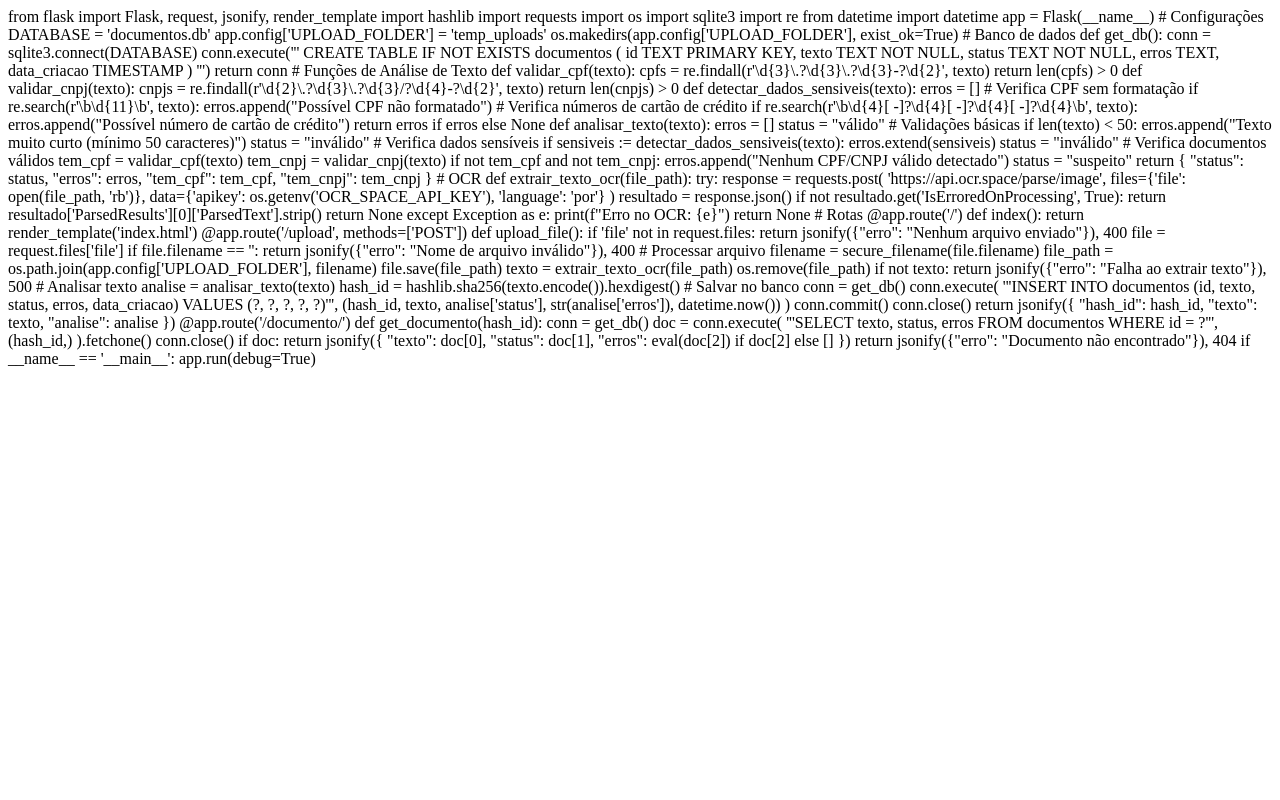
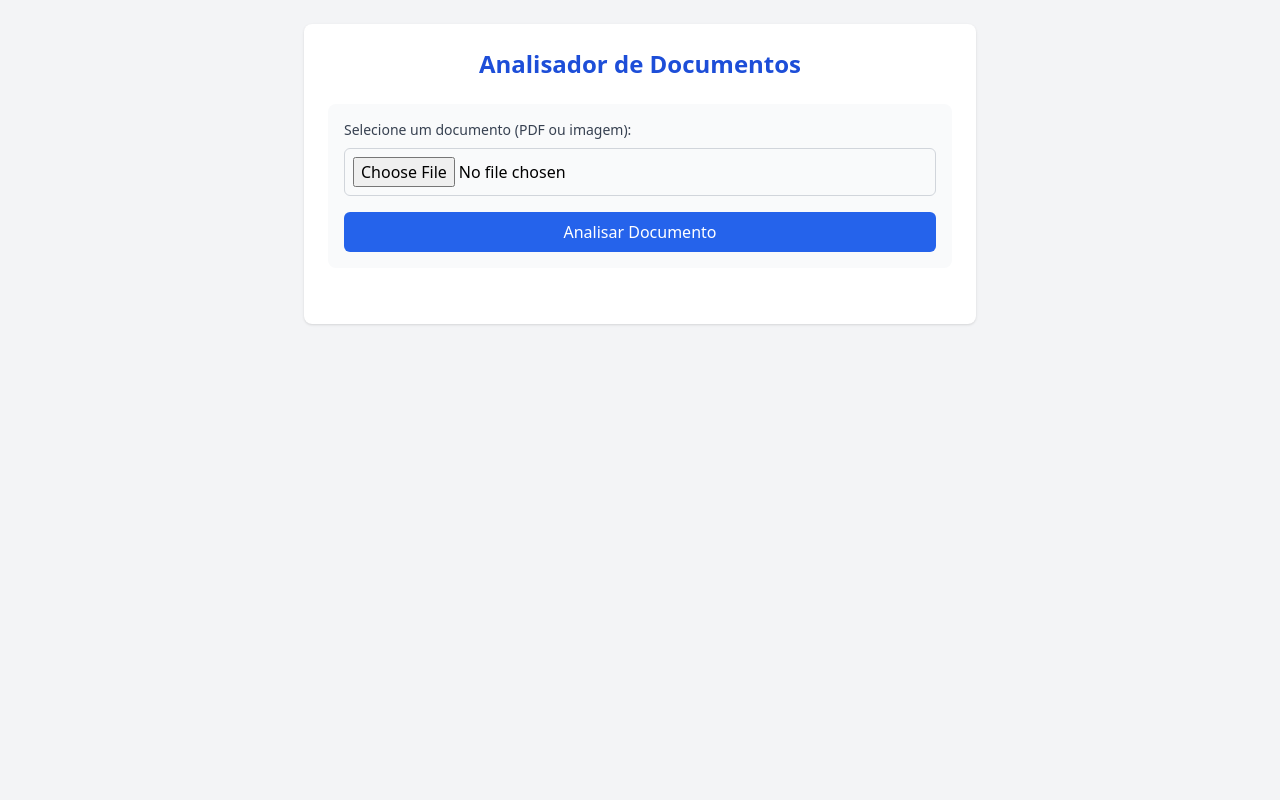
Before and after one commit to YagoEron31/Verificador_documentos, a Flask app: page / in a window 1280 px wide. Run offline with Flask 3, Linux system fonts and the light colour scheme; some libraries are stand-ins or nearby versions.

Commit message:
Update index.html

```diff
--- a/templates/index.html
+++ b/templates/index.html
@@ -1,160 +1,123 @@
-from flask import Flask, request, jsonify, render_template
-import hashlib
-import requests
-import os
-import sqlite3
-import re
-from datetime import datetime
+<!DOCTYPE html>
+<html lang="pt-br">
+<head>
+    <meta charset="UTF-8">
+    <title>Analisador de Documentos</title>
+    <script src="https://cdn.tailwindcss.com"></script>
+</head>
+<body class="bg-gray-100 p-6">
+    <div class="max-w-2xl mx-auto bg-white p-6 rounded-lg shadow">
+        <h1 class="text-2xl font-bold mb-6 text-center text-blue-700">
+            Analisador de Documentos
+        </h1>
 
-app = Flask(__name__)
+        <form id="uploadForm" class="mb-8 p-4 bg-gray-50 rounded-lg">
+            <div class="mb-4">
+                <label class="block text-sm font-medium text-gray-700 mb-2">
+                    Selecione um documento (PDF ou imagem):
+                </label>
+                <input
+                    type="file"
+                    name="file"
+                    accept="application/pdf,image/*"
+                    class="block w-full border border-gray-300 rounded-md p-2"
+                    required
+                >
+            </div>
+            <button
+                type="submit"
+                class="w-full bg-blue-600 hover:bg-blue-700 text-white font-medium py-2 px-4 rounded-md transition"
+            >
+                Analisar Documento
+            </button>
+        </form>
 
-# Configurações
-DATABASE = 'documentos.db'
-app.config['UPLOAD_FOLDER'] = 'temp_uploads'
-os.makedirs(app.config['UPLOAD_FOLDER'], exist_ok=True)
+        <div id="resultado" class="hidden p-6 border rounded-lg">
+            <div class="flex justify-between items-start mb-4">
+                <h2 class="text-xl font-semibold">
+                    Resultado da Análise
+                </h2>
+                <span id="statusBadge" class="px-3 py-1 rounded-full text-sm font-medium"></span>
+            </div>
 
-# Banco de dados
-def get_db():
-    conn = sqlite3.connect(DATABASE)
-    conn.execute('''
-        CREATE TABLE IF NOT EXISTS documentos (
-            id TEXT PRIMARY KEY,
-            texto TEXT NOT NULL,
-            status TEXT NOT NULL,
-            erros TEXT,
-            data_criacao TIMESTAMP
-        )
-    ''')
-    return conn
+            <div class="mb-6">
+                <h3 class="font-medium mb-2">Resumo:</h3>
+                <ul id="analiseList" class="list-disc list-inside space-y-1"></ul>
+            </div>
 
-# Funções de Análise de Texto
-def validar_cpf(texto):
-    cpfs = re.findall(r'\d{3}\.?\d{3}\.?\d{3}-?\d{2}', texto)
-    return len(cpfs) > 0
+            <div class="mb-4">
+                <h3 class="font-medium mb-2">Texto Extraído:</h3>
+                <pre id="texto" class="bg-gray-50 p-3 rounded-md overflow-auto max-h-60"></pre>
+            </div>
 
-def validar_cnpj(texto):
-    cnpjs = re.findall(r'\d{2}\.?\d{3}\.?\d{3}/?\d{4}-?\d{2}', texto)
-    return len(cnpjs) > 0
+            <div class="bg-blue-50 p-3 rounded-md">
+                <p class="text-sm text-blue-800">
+                    <strong>ID do Documento:</strong>
+                    <span id="hash" class="block font-mono mt-1"></span>
+                </p>
+            </div>
+        </div>
+    </div>
 
-def detectar_dados_sensiveis(texto):
-    erros = []
-    # Verifica CPF sem formatação
-    if re.search(r'\b\d{11}\b', texto):
-        erros.append("Possível CPF não formatado")
-    # Verifica números de cartão de crédito
-    if re.search(r'\b\d{4}[ -]?\d{4}[ -]?\d{4}[ -]?\d{4}\b', texto):
-        erros.append("Possível número de cartão de crédito")
-    return erros if erros else None
+    <script>
+        document.getElementById('uploadForm').addEventListener('submit', async (e) => {
+            e.preventDefault();
+            const formData = new FormData();
+            formData.append('file', e.target.file.files[0]);
 
-def analisar_texto(texto):
-    erros = []
-    status = "válido"
+            try {
+                const response = await fetch('/upload', {
+                    method: 'POST',
+                    body: formData
+                });
 
-    # Validações básicas
-    if len(texto) < 50:
-        erros.append("Texto muito curto (mínimo 50 caracteres)")
-        status = "inválido"
+                if (response.ok) {
+                    const data = await response.json();
+                    showResults(data);
+                } else {
+                    const error = await response.json();
+                    alert(`Erro: ${error.erro || 'Falha no servidor'}`);
+                }
+            } catch (error) {
+                alert("Erro na conexão com o servidor");
+            }
+        });
 
-    # Verifica dados sensíveis
-    if sensiveis := detectar_dados_sensiveis(texto):
-        erros.extend(sensiveis)
-        status = "inválido"
+        function showResults(data) {
+            // Mostrar seção de resultados
+            document.getElementById('resultado').classList.remove('hidden');
 
-    # Verifica documentos válidos
-    tem_cpf = validar_cpf(texto)
-    tem_cnpj = validar_cnpj(texto)
+            // Status
+            const statusBadge = document.getElementById('statusBadge');
+            statusBadge.textContent = data.analise.status.toUpperCase();
+            statusBadge.className = `px-3 py-1 rounded-full text-sm font-medium ${
+                data.analise.status === 'válido' ? 'bg-green-100 text-green-800' :
+                data.analise.status === 'suspeito' ? 'bg-yellow-100 text-yellow-800' :
+                'bg-red-100 text-red-800'
+            }`;
 
-    if not tem_cpf and not tem_cnpj:
-        erros.append("Nenhum CPF/CNPJ válido detectado")
-        status = "suspeito"
+            // Análise
+            const analiseList = document.getElementById('analiseList');
+            analiseList.innerHTML = '';
 
-    return {
-        "status": status,
-        "erros": erros,
-        "tem_cpf": tem_cpf,
-        "tem_cnpj": tem_cnpj
-    }
+            const pontos = [
+                data.analise.tem_cpf ? '✅ CPF válido detectado' : '❌ Nenhum CPF válido',
+                data.analise.tem_cnpj ? '✅ CNPJ válido detectado' : '❌ Nenhum CNPJ válido',
+                ...data.analise.erros.map(e => `⚠️ ${e}`)
+            ];
 
-# OCR
-def extrair_texto_ocr(file_path):
-    try:
-        response = requests.post(
-            'https://api.ocr.space/parse/image',
-            files={'file': open(file_path, 'rb')},
-            data={'apikey': os.getenv('OCR_SPACE_API_KEY'), 'language': 'por'}
-        )
-        resultado = response.json()
-        if not resultado.get('IsErroredOnProcessing', True):
-            return resultado['ParsedResults'][0]['ParsedText'].strip()
-        return None
-    except Exception as e:
-        print(f"Erro no OCR: {e}")
-        return None
+            pontos.forEach(ponto => {
+                const li = document.createElement('li');
+                li.textContent = ponto;
+                li.className = punto.startsWith('✅') ? 'text-green-600' :
+                               punto.startsWith('❌') ? 'text-red-600' : 'text-yellow-600';
+                analiseList.appendChild(li);
+            });
 
-# Rotas
-@app.route('/')
-def index():
-    return render_template('index.html')
-
-@app.route('/upload', methods=['POST'])
-def upload_file():
-    if 'file' not in request.files:
-        return jsonify({"erro": "Nenhum arquivo enviado"}), 400
-
-    file = request.files['file']
-    if file.filename == '':
-        return jsonify({"erro": "Nome de arquivo inválido"}), 400
-
-    # Processar arquivo
-    filename = secure_filename(file.filename)
-    file_path = os.path.join(app.config['UPLOAD_FOLDER'], filename)
-    file.save(file_path)
-
-    texto = extrair_texto_ocr(file_path)
-    os.remove(file_path)
-
-    if not texto:
-        return jsonify({"erro": "Falha ao extrair texto"}), 500
-
-    # Analisar texto
-    analise = analisar_texto(texto)
-    hash_id = hashlib.sha256(texto.encode()).hexdigest()
-
-    # Salvar no banco
-    conn = get_db()
-    conn.execute(
-        '''INSERT INTO documentos
-        (id, texto, status, erros, data_criacao)
-        VALUES (?, ?, ?, ?, ?)''',
-        (hash_id, texto, analise['status'],
-         str(analise['erros']), datetime.now())
-    )
-    conn.commit()
-    conn.close()
-
-    return jsonify({
-        "hash_id": hash_id,
-        "texto": texto,
-        "analise": analise
-    })
-
-@app.route('/documento/<hash_id>')
-def get_documento(hash_id):
-    conn = get_db()
-    doc = conn.execute(
-        '''SELECT texto, status, erros
-        FROM documentos WHERE id = ?''',
-        (hash_id,)
-    ).fetchone()
-    conn.close()
-
-    if doc:
-        return jsonify({
-            "texto": doc[0],
-            "status": doc[1],
-            "erros": eval(doc[2]) if doc[2] else []
-        })
-    return jsonify({"erro": "Documento não encontrado"}), 404
-
-if __name__ == '__main__':
-    app.run(debug=True)
+            // Texto e ID
+            document.getElementById('texto').textContent = data.texto;
+            document.getElementById('hash').textContent = data.hash_id;
+        }
+    </script>
+</body>
+</html>
```
